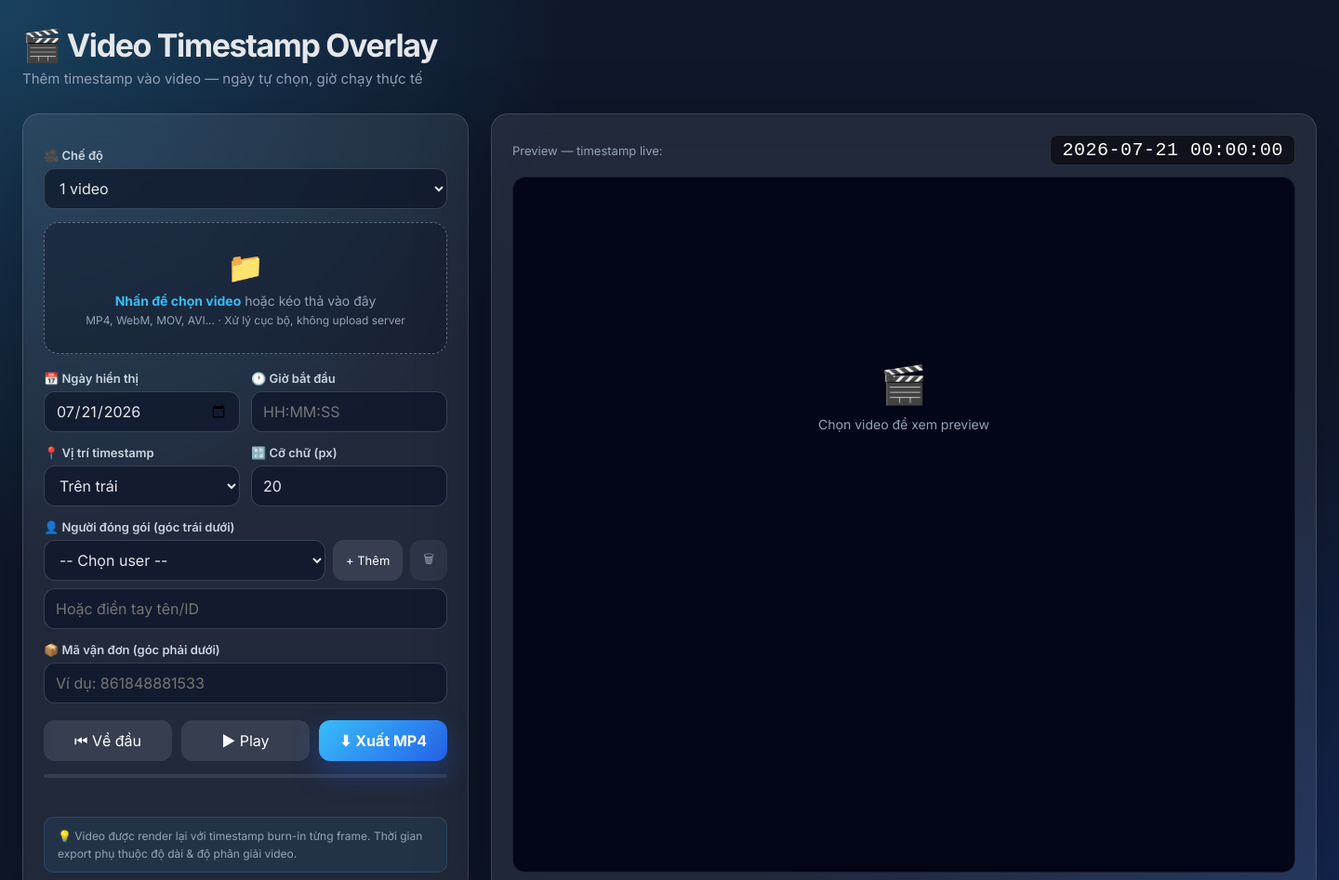
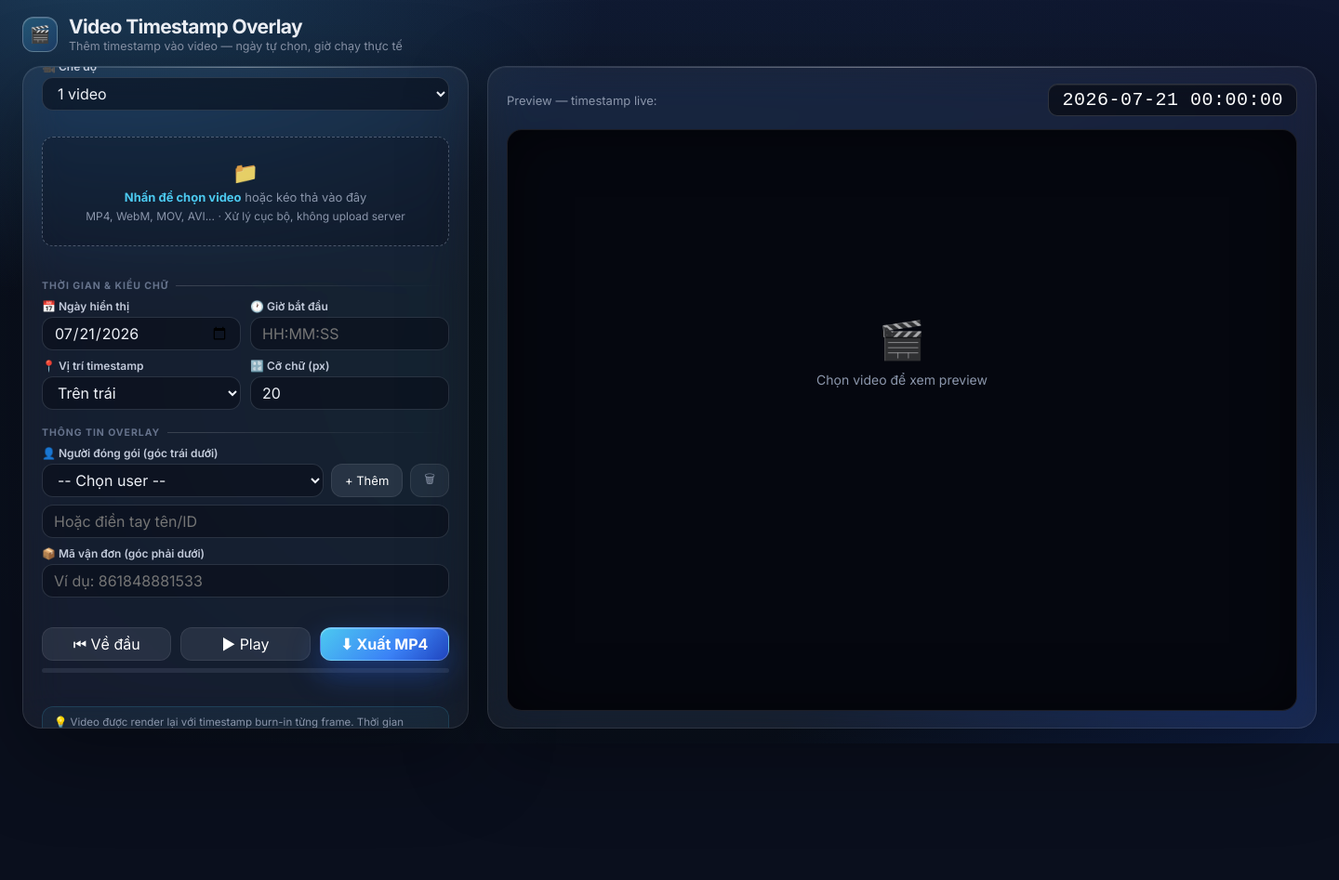
Before and after one commit to thnguyen08/video-timestamp-tool, an Electron app: page index.html in a window 1440 px wide. Shown: the top 947 px of the page at 93% size. After the commit the page ends 800 px from the top, so only its background shows below. Drawn offline with Linux system fonts and the light colour scheme.

Commit message:
Redesign UI with upgraded glassmorphism, fit single-screen layout, balanced spacing, and filename display on upload

```diff
--- a/index.html
+++ b/index.html
@@ -9,62 +9,127 @@
   <link href="https://fonts.googleapis.com/css2?family=Inter:wght@400;600;700&family=Roboto+Mono:wght@400&display=swap" rel="stylesheet" />
   <style>
     :root {
-      --bg: #0f172a;
-      --card: rgba(255,255,255,0.08);
-      --card-border: rgba(255,255,255,0.14);
-      --text: #e5e7eb;
-      --muted: #94a3b8;
-      --primary: #38bdf8;
-      --primary-2: #2563eb;
-      --danger: #ef4444;
-      --radius: 18px;
+      --bg: #0a0f1d;
+      --bg-2: #0f1730;
+      --card: rgba(255,255,255,0.055);
+      --card-border: rgba(255,255,255,0.10);
+      --card-border-hi: rgba(255,255,255,0.28);
+      --text: #eef1f7;
+      --muted: #8b96ab;
+      --muted-2: #66738c;
+      --primary: #4cc9f0;
+      --primary-2: #3b82f6;
+      --primary-deep: #2249c9;
+      --accent: #34d399;
+      --danger: #f87171;
+      --radius: 20px;
+      --radius-sm: 12px;
     }
 
     * { box-sizing: border-box; margin: 0; padding: 0; }
 
+    html, body { height: 100%; }
+    html { background: var(--bg); }
     body {
-      min-height: 100vh;
+      overflow: hidden;
       font-family: Inter, system-ui, -apple-system, BlinkMacSystemFont, "Segoe UI", sans-serif;
       background:
-        radial-gradient(circle at top left, rgba(56,189,248,0.25), transparent 35%),
-        radial-gradient(circle at bottom right, rgba(37,99,235,0.22), transparent 35%),
-        var(--bg);
+        radial-gradient(ellipse 900px 600px at 8% -5%, rgba(76,201,240,0.20), transparent 60%),
+        radial-gradient(ellipse 900px 700px at 95% 105%, rgba(37,99,235,0.20), transparent 60%),
+        radial-gradient(ellipse 1200px 800px at 50% 50%, rgba(52,211,153,0.05), transparent 70%),
+        linear-gradient(180deg, var(--bg-2), var(--bg) 40%);
       color: var(--text);
+      -webkit-font-smoothing: antialiased;
     }
 
     main {
       width: calc(100% - 48px);
       max-width: 1600px;
+      height: 100vh;
       margin: 0 auto;
-      padding: 28px 0 40px;
+      padding: 16px 0;
+      display: flex;
+      flex-direction: column;
     }
 
-    header { margin-bottom: 28px; }
-    h1 { font-size: 34px; letter-spacing: -0.04em; margin-bottom: 6px; }
-    .subtitle { color: var(--muted); font-size: 15px; }
+    header { flex-shrink: 0; margin-bottom: 14px; display: flex; align-items: center; gap: 12px; }
+    .header-icon {
+      display: flex; align-items: center; justify-content: center;
+      width: 38px; height: 38px; flex-shrink: 0;
+      font-size: 18px;
+      border-radius: 12px;
+      background: linear-gradient(135deg, rgba(76,201,240,0.25), rgba(59,130,246,0.18));
+      border: 1px solid var(--card-border-hi);
+      box-shadow: inset 0 1px 0 rgba(255,255,255,0.15);
+    }
+    h1 { font-size: 21px; font-weight: 700; letter-spacing: -0.03em; margin-bottom: 1px; }
+    .subtitle { color: var(--muted); font-size: 12.5px; }
 
     .tool-layout {
       display: grid;
       grid-template-columns: 480px 1fr;
-      gap: 24px;
+      gap: 20px;
       align-items: stretch;
+      flex: 1;
+      min-height: 0;
     }
 
     .card {
+      position: relative;
       background: var(--card);
       border: 1px solid var(--card-border);
       border-radius: var(--radius);
-      padding: 22px;
-      backdrop-filter: blur(18px);
-      box-shadow: 0 24px 80px rgba(0,0,0,0.28);
+      padding: 18px 20px;
+      backdrop-filter: blur(22px) saturate(140%);
+      -webkit-backdrop-filter: blur(22px) saturate(140%);
+      box-shadow:
+        0 30px 90px rgba(0,0,0,0.35),
+        inset 0 1px 0 rgba(255,255,255,0.06);
+      overflow-y: auto;
+    }
+    .controls-card {
+      display: flex;
+      flex-direction: column;
+      justify-content: center;
+      gap: 18px;
+    }
+    .controls-card .form-section:first-child .section-label { margin-top: 0; }
+    .form-section-bottom { flex-shrink: 0; }
+    .card::before {
+      content: '';
+      position: absolute;
+      top: 0; left: 24px; right: 24px;
+      height: 1px;
+      background: linear-gradient(90deg, transparent, rgba(255,255,255,0.35), transparent);
+      pointer-events: none;
+    }
+
+    /* Section grouping */
+    .section-label {
+      display: flex;
+      align-items: center;
+      gap: 8px;
+      font-size: 10.5px;
+      font-weight: 700;
+      letter-spacing: 0.09em;
+      text-transform: uppercase;
+      color: var(--muted-2);
+      margin: 14px 0 8px;
+    }
+    .section-label:first-child { margin-top: 0; }
+    .section-label::after {
+      content: '';
+      flex: 1;
+      height: 1px;
+      background: linear-gradient(90deg, rgba(255,255,255,0.16), transparent);
     }
 
     /* Upload zone */
     .dropzone {
-      border: 1.5px dashed rgba(148,163,184,0.55);
-      background: rgba(15,23,42,0.45);
-      border-radius: 16px;
-      padding: 28px 18px;
+      border: 1.5px dashed rgba(148,163,184,0.45);
+      background: rgba(10,15,29,0.35);
+      border-radius: var(--radius-sm);
+      padding: 14px 16px;
       text-align: center;
       cursor: pointer;
       transition: 0.2s ease;
@@ -72,21 +137,30 @@
     }
     .dropzone:hover, .dropzone.drag-over {
       border-color: var(--primary);
-      background: rgba(56,189,248,0.08);
+      background: rgba(76,201,240,0.08);
       transform: translateY(-1px);
     }
-    .dropzone .icon { font-size: 2rem; margin-bottom: 8px; }
-    .dropzone p { color: var(--muted); font-size: 14px; }
+    .dropzone .icon { font-size: 1.4rem; margin-bottom: 4px; opacity: 0.9; }
+    .dropzone p { color: var(--muted); font-size: 13px; }
     .dropzone strong { color: var(--primary); }
     #fileInput { display: none; }
+
+    /* Giữ chiều cao bằng nhau giữa chế độ 1 video / 2 video để nội dung bên dưới không xê dịch */
+    .upload-wrap {
+      min-height: 150px;
+      display: flex;
+      flex-direction: column;
+      justify-content: center;
+    }
+    .dropzone-single { padding: 24px 16px; }
 
     /* Form */
     label {
       display: block;
-      margin: 14px 0 6px;
-      font-size: 13px;
+      margin: 9px 0 4px;
+      font-size: 12px;
       font-weight: 600;
-      color: #cbd5e1;
+      color: #c3cbdb;
     }
 
     input, select, button { font: inherit; }
@@ -94,46 +168,50 @@
 
     input, select {
       width: 100%;
-      height: 44px;
-      border: 1px solid rgba(148,163,184,0.28);
-      border-radius: 12px;
-      background: rgba(15,23,42,0.72);
+      height: 36px;
+      border: 1px solid rgba(148,163,184,0.22);
+      border-radius: var(--radius-sm);
+      background: rgba(9,14,26,0.6);
       color: var(--text);
       padding: 0 12px;
       outline: none;
-      transition: border-color 0.2s, box-shadow 0.2s;
+      transition: border-color 0.2s, box-shadow 0.2s, background 0.2s;
     }
+    input:hover, select:hover { border-color: rgba(148,163,184,0.4); }
     input:focus, select:focus {
       border-color: var(--primary);
-      box-shadow: 0 0 0 3px rgba(56,189,248,0.16);
+      background: rgba(9,14,26,0.85);
+      box-shadow: 0 0 0 3px rgba(76,201,240,0.14);
     }
-    select option { background: #1e293b; }
+    select option { background: #131c31; }
 
-    .row { display: grid; grid-template-columns: 1fr 1fr; gap: 12px; }
+    .row { display: grid; grid-template-columns: 1fr 1fr; gap: 10px; }
     .row-3 { display: grid; grid-template-columns: 1fr 1fr 1fr; gap: 10px; }
 
     /* Buttons */
     button {
       border: 0;
-      border-radius: 12px;
-      height: 44px;
+      border-radius: var(--radius-sm);
+      height: 36px;
       padding: 0 16px;
       color: white;
-      background: rgba(148,163,184,0.18);
+      background: rgba(148,163,184,0.14);
+      border: 1px solid rgba(255,255,255,0.08);
       cursor: pointer;
-      transition: 0.2s ease;
+      transition: 0.18s ease;
       white-space: nowrap;
     }
-    button:hover { transform: translateY(-1px); background: rgba(148,163,184,0.28); }
+    button:hover { transform: translateY(-1px); background: rgba(148,163,184,0.24); border-color: rgba(255,255,255,0.16); }
     button:active { transform: scale(0.97); }
-    button:disabled { opacity: 0.45; cursor: not-allowed; transform: none; }
+    button:disabled { opacity: 0.4; cursor: not-allowed; transform: none; }
 
     button.primary, #exportBtn {
-      background: linear-gradient(135deg, var(--primary), var(--primary-2));
+      background: linear-gradient(135deg, var(--primary), var(--primary-2) 60%, var(--primary-deep));
+      border-color: rgba(255,255,255,0.22);
       font-weight: 700;
-      box-shadow: 0 12px 30px rgba(37,99,235,0.35);
+      box-shadow: 0 14px 34px rgba(37,99,235,0.4), inset 0 1px 0 rgba(255,255,255,0.25);
     }
-    button.primary:hover, #exportBtn:hover { filter: brightness(1.08); }
+    button.primary:hover, #exportBtn:hover { filter: brightness(1.1); }
 
     .user-row {
       display: flex;
@@ -149,7 +227,7 @@
       display: flex;
       gap: 10px;
       flex-wrap: wrap;
-      margin-top: 18px;
+      margin-top: 14px;
     }
     .actions button { flex: 1; }
 
@@ -161,12 +239,13 @@
     .preview-wrap {
       position: relative;
       overflow: hidden;
-      border-radius: 14px;
-      background: #020617;
-      border: 1px solid rgba(255,255,255,0.1);
+      border-radius: 16px;
+      background: #05070f;
+      border: 1px solid rgba(255,255,255,0.09);
+      box-shadow: inset 0 0 60px rgba(0,0,0,0.5);
       flex: 1;
     }
-    canvas { display: block; width: 100%; height: 100%; object-fit: contain; border-radius: 14px; }
+    canvas { display: block; width: 100%; height: 100%; object-fit: contain; border-radius: 16px; }
 
     .preview-empty {
       aspect-ratio: 16/9;
@@ -178,27 +257,28 @@
       font-size: 14px;
       gap: 10px;
     }
-    .preview-empty .big { font-size: 2.5rem; }
+    .preview-empty .big { font-size: 2.5rem; opacity: 0.7; }
 
     .ts-bar {
       display: flex;
       justify-content: space-between;
       align-items: center;
-      margin-bottom: 12px;
+      margin-bottom: 14px;
       flex-wrap: wrap;
       gap: 6px;
     }
-    .ts-bar span { font-size: 13px; color: var(--muted); }
+    .ts-bar span { font-size: 13px; color: var(--muted); font-weight: 500; }
     .ts-badge {
       font-family: 'Courier New', monospace;
       font-size: 20px;
       white-space: nowrap;
-      background: rgba(0,0,0,0.55);
-      border: 1px solid rgba(255,255,255,0.12);
+      background: rgba(0,0,0,0.5);
+      border: 1px solid rgba(255,255,255,0.14);
       color: #fff;
-      padding: 4px 12px;
-      border-radius: 8px;
+      padding: 5px 14px;
+      border-radius: 10px;
       letter-spacing: 0.5px;
+      box-shadow: inset 0 1px 0 rgba(255,255,255,0.08);
     }
 
     /* Scrubber */
@@ -210,31 +290,31 @@
     }
     .scrubber-btns { display: flex; align-items: center; gap: 4px; flex-shrink: 0; }
     .scrub-btn {
-      background: rgba(255,255,255,0.08);
-      border: 1px solid rgba(255,255,255,0.15);
+      background: rgba(255,255,255,0.06);
+      border: 1px solid rgba(255,255,255,0.14);
       color: #fff;
-      border-radius: 8px;
+      border-radius: 9px;
       width: 36px;
       height: 36px;
       font-size: 12px;
       font-weight: 600;
       cursor: pointer;
-      transition: background 0.15s;
+      transition: background 0.15s, border-color 0.15s;
       padding: 0;
       display: flex;
       align-items: center;
       justify-content: center;
       flex-shrink: 0;
     }
-    .scrub-btn:hover { background: rgba(56,189,248,0.25); }
+    .scrub-btn:hover { background: rgba(76,201,240,0.2); border-color: rgba(76,201,240,0.4); }
     .scrub-play { font-size: 13px; }
     #scrubber {
       flex: 1;
-      height: 4px;
+      height: 5px;
       -webkit-appearance: none;
       appearance: none;
-      background: rgba(148,163,184,0.25);
-      border-radius: 2px;
+      background: rgba(148,163,184,0.2);
+      border-radius: 3px;
       outline: none;
       cursor: pointer;
       padding: 0;
@@ -245,16 +325,17 @@
     #scrubber:disabled { opacity: 0.4; cursor: not-allowed; }
     #scrubber::-webkit-slider-thumb {
       -webkit-appearance: none;
-      width: 14px;
-      height: 14px;
+      width: 15px;
+      height: 15px;
       border-radius: 50%;
       background: var(--primary);
       cursor: pointer;
       margin-top: -5px;
+      box-shadow: 0 0 0 3px rgba(76,201,240,0.2), 0 2px 6px rgba(0,0,0,0.4);
     }
     #scrubber::-webkit-slider-runnable-track {
-      height: 4px;
-      border-radius: 2px;
+      height: 5px;
+      border-radius: 3px;
     }
     #scrubberTime {
       align-self: center;
@@ -269,9 +350,9 @@
     /* Progress bar */
     .progress-bar-wrap {
       width: 100%;
-      height: 4px;
-      background: rgba(148,163,184,0.18);
-      border-radius: 2px;
+      height: 5px;
+      background: rgba(148,163,184,0.15);
+      border-radius: 3px;
       overflow: hidden;
       margin: 10px 0;
     }
@@ -279,52 +360,62 @@
       height: 100%;
       background: linear-gradient(90deg, var(--primary), var(--primary-2));
       width: 0%;
-      transition: width 0.1s;
+      transition: width 0.15s;
+      box-shadow: 0 0 10px rgba(76,201,240,0.5);
     }
 
     .status {
-      font-size: 13px;
+      font-size: 12.5px;
       color: var(--muted);
       text-align: center;
-      margin-top: 10px;
-      min-height: 18px;
+      margin-top: 6px;
+      min-height: 16px;
     }
 
     .note {
-      margin-top: 14px;
-      font-size: 12px;
+      margin-top: 10px;
+      font-size: 11.5px;
       color: var(--muted);
-      line-height: 1.6;
-      padding: 10px 14px;
-      background: rgba(56,189,248,0.07);
-      border: 1px solid rgba(56,189,248,0.15);
-      border-radius: 10px;
+      line-height: 1.5;
+      padding: 8px 12px;
+      background: rgba(76,201,240,0.06);
+      border: 1px solid rgba(76,201,240,0.16);
+      border-radius: var(--radius-sm);
     }
 
     @media (max-width: 900px) {
+      html, body { height: auto; overflow: visible; }
+      main { height: auto; }
+      .card { overflow-y: visible; }
+      .controls-card { justify-content: flex-start; gap: 8px; }
       .tool-layout { grid-template-columns: 1fr; }
-      h1 { font-size: 26px; }
+      h1 { font-size: 20px; }
     }
   </style>
 </head>
 <body>
 <main>
   <header>
-    <h1>🎬 Video Timestamp Overlay</h1>
+    <div class="header-icon">🎬</div>
+    <div>
+      <h1>Video Timestamp Overlay</h1>
       <p class="subtitle">Thêm timestamp vào video — ngày tự chọn, giờ chạy thực tế</p>
+    </div>
   </header>
 
   <div class="tool-layout">
     <!-- LEFT: Controls -->
-    <div class="card">
-      <label>🎥 Chế độ</label>
+    <div class="card controls-card">
+      <div class="form-section">
+        <div class="section-label">Nguồn video</div>
+        <label style="margin-top:0;">🎥 Chế độ</label>
         <select id="modeSelect">
           <option value="single">1 video</option>
           <option value="dual">2 video (ghép dọc — 2 camera)</option>
         </select>
 
-      <div id="singleUploadWrap" style="margin-top:14px;">
-        <div class="dropzone" id="uploadZone">
+        <div id="singleUploadWrap" class="upload-wrap" style="margin-top:14px;">
+          <div class="dropzone dropzone-single" id="uploadZone">
             <div class="icon">📁</div>
             <p><strong>Nhấn để chọn video</strong> hoặc kéo thả vào đây</p>
             <p style="margin-top:5px;font-size:12px;">MP4, WebM, MOV, AVI... · Xử lý cục bộ, không upload server</p>
@@ -332,7 +423,7 @@
           <input type="file" id="fileInput" accept="video/*" />
         </div>
 
-      <div id="dualUploadWrap" style="display:none; margin-top:14px;">
+        <div id="dualUploadWrap" class="upload-wrap" style="display:none; margin-top:14px;">
           <div class="row">
             <div>
               <label style="margin-top:0;">🎬 Cam 1 (trên)</label>
@@ -353,14 +444,17 @@
           </div>
           <p style="margin-top:8px;font-size:12px;color:var(--muted);">Video sẽ ghép dọc, cắt theo video ngắn hơn. Timestamp/tên/mã vận đơn dùng chung cho cả 2 cam.</p>
         </div>
+      </div>
 
+      <div class="form-section">
+        <div class="section-label">Thời gian &amp; kiểu chữ</div>
         <div class="row">
           <div>
-          <label>📅 Ngày hiển thị</label>
+            <label style="margin-top:0;">📅 Ngày hiển thị</label>
             <input type="date" id="dateInput" />
           </div>
           <div>
-          <label>🕐 Giờ bắt đầu</label>
+            <label style="margin-top:0;">🕐 Giờ bắt đầu</label>
             <input type="text" id="startTime" placeholder="HH:MM:SS" maxlength="8" inputmode="numeric" />
           </div>
         </div>
@@ -380,8 +474,11 @@
             <input type="number" id="fontSize" value="20" min="10" max="80" />
           </div>
         </div>
+      </div>
 
-      <label>👤 Người đóng gói (góc trái dưới)</label>
+      <div class="form-section">
+        <div class="section-label">Thông tin overlay</div>
+        <label style="margin-top:0;">👤 Người đóng gói (góc trái dưới)</label>
         <div class="user-row">
           <select id="packerSelect"><option value="">-- Chọn user --</option></select>
           <button id="addUserBtn">+ Thêm</button>
@@ -391,20 +488,23 @@
 
         <label>📦 Mã vận đơn (góc phải dưới)</label>
         <input type="text" id="trackingCode" placeholder="Ví dụ: 861848881533" />
+      </div>
 
+      <div class="form-section form-section-bottom">
         <div class="actions">
           <button id="rewindBtn">⏮ Về đầu</button>
           <button id="playBtn">▶ Play</button>
           <button class="primary" id="exportBtn">⬇ Xuất MP4</button>
         </div>
 
-      <div class="progress-bar-wrap" style="margin-top:14px;">
+        <div class="progress-bar-wrap" style="margin-top:8px;">
           <div class="progress-bar" id="progressBar"></div>
         </div>
         <div class="status" id="statusMsg"></div>
 
         <div class="note">
           💡 Video được render lại với timestamp burn-in từng frame. Thời gian export phụ thuộc độ dài & độ phân giải video.
+        </div>
       </div>
     </div>
 
@@ -464,6 +564,9 @@
 
   const uploadZone    = document.getElementById('uploadZone');
   const fileInput     = document.getElementById('fileInput');
+  const uploadZoneDefaultHTML  = uploadZone.innerHTML;
+  const uploadZone1DefaultHTML = uploadZone1.innerHTML;
+  const uploadZone2DefaultHTML = uploadZone2.innerHTML;
   const dateInput     = document.getElementById('dateInput');
   const startTimeInput = document.getElementById('startTime');
   const positionSelect = document.getElementById('positionSelect');
@@ -496,11 +599,11 @@
     mode = modeSelect.value;
     resetAll();
     if (mode === 'single') {
-      singleUploadWrap.style.display = 'block';
+      singleUploadWrap.style.display = 'flex';
       dualUploadWrap.style.display   = 'none';
     } else {
       singleUploadWrap.style.display = 'none';
-      dualUploadWrap.style.display   = 'block';
+      dualUploadWrap.style.display   = 'flex';
     }
   });
 
@@ -518,6 +621,13 @@
     scrubberWrap.style.display = 'none';
     progressBar.style.width = '0%';
     setStatus('');
+    uploadZone.innerHTML  = uploadZoneDefaultHTML;
+    uploadZone1.innerHTML = uploadZone1DefaultHTML;
+    uploadZone2.innerHTML = uploadZone2DefaultHTML;
+  }
+
+  function formatFileSize(bytes) {
+    return (bytes / 1024 / 1024).toFixed(1) + ' MB';
   }
 
   function primeVideoDuration(ve, cb) {
@@ -548,6 +658,9 @@
   function loadFile(file) {
     videoFile = file;
     lastExport = null;
+    const ps = uploadZone.querySelectorAll('p');
+    ps[0].innerHTML = `✅ <strong>${file.name}</strong>`;
+    ps[1].textContent = `${formatFileSize(file.size)} · Nhấn để chọn video khác`;
     videoEl.src = URL.createObjectURL(file);
     videoEl.load();
     videoEl.onloadedmetadata = () => {
@@ -586,7 +699,8 @@
     ve.onloadedmetadata = () => {
       primeVideoDuration(ve, () => {
         camReady[cam] = true;
-        (cam === 1 ? uploadZone1 : uploadZone2).querySelector('p').innerHTML = `<strong>${file.name}</strong>`;
+        (cam === 1 ? uploadZone1 : uploadZone2).querySelector('p').innerHTML =
+          `✅ <strong>${file.name}</strong><br>${formatFileSize(file.size)}`;
         if (camReady[1] && camReady[2]) initDualPreview();
       });
     };
```
Lines whose indentation alone changed are shown as unchanged.
